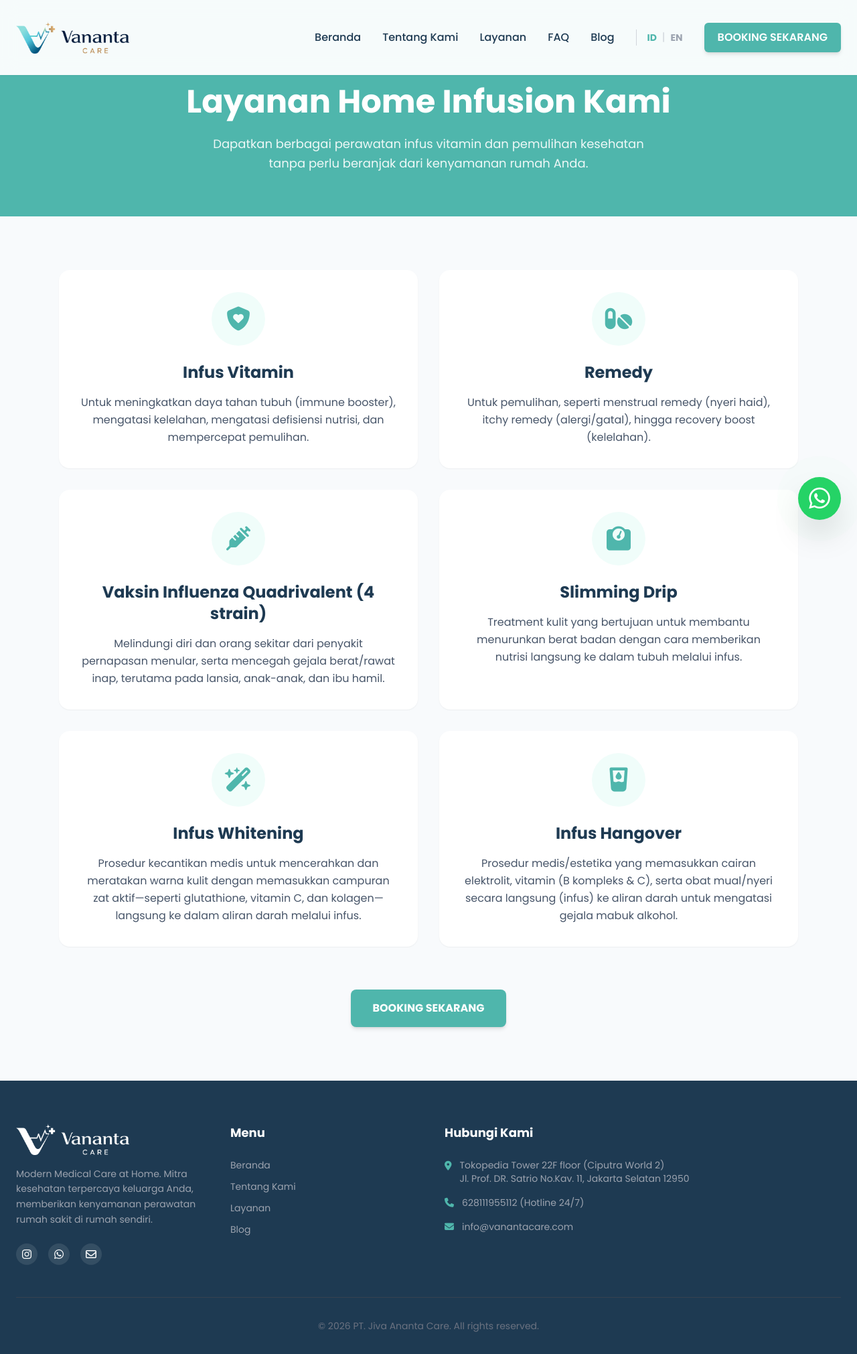
After one commit to ntajv/website, a PHP site: page /service_infusion.php in a window 1280 px wide. The commit adds this page. Shown: the whole page at 67% size. Run offline with PHP 8.4, Linux system fonts and the light colour scheme; a stand-in replaces the project's code that opens the database connection; some libraries are stand-ins or nearby versions.

Commit message:
add infuce, chage footer logo

```diff
--- a/includes/footer.php
+++ b/includes/footer.php
@@ -4,9 +4,8 @@
         <div class="grid grid-cols-1 md:grid-cols-4 gap-12 mb-12">
             <!-- Brand -->
             <div class="md:col-span-1">
-                <div class="flex items-center gap-2 mb-4">
-                    <i class="fa-solid fa-heart-pulse text-brand-teal text-2xl"></i>
-                    <span class="text-xl font-bold">Vananta Care</span>
+                <div class="mb-4">
+                    <img src="assets/img/logo-white.png" alt="Vananta Care Logo" class="h-12 w-auto object-contain">
                 </div>
                 <p class="text-gray-400 text-sm leading-relaxed mb-6">
                     <?php echo $lang['footer_desc']; ?>
--- a/languages/id.php
+++ b/languages/id.php
@@ -88,6 +88,44 @@ $lang = [
     'faq_4_q' => 'Bagaimana cara booking?',
     'faq_4_a' => 'Anda bisa melakukan booking melalui formulir di website ini atau langsung chat melalui WhatsApp kami untuk respon yang lebih cepat.',
 
+    'read_more' => 'Selengkapnya',
+
+    // Home Infusion Details
+    'infusion_title' => 'Layanan Home Infusion Kami',
+    'infusion_subtitle' => 'Dapatkan berbagai perawatan infus vitamin dan pemulihan kesehatan tanpa perlu beranjak dari kenyamanan rumah Anda.',
+    'infusion_list' => [
+        [
+            'name' => 'Infus Vitamin',
+            'desc' => 'Untuk meningkatkan daya tahan tubuh (immune booster), mengatasi kelelahan, mengatasi defisiensi nutrisi, dan mempercepat pemulihan.',
+            'icon' => 'fa-shield-heart'
+        ],
+        [
+            'name' => 'Remedy',
+            'desc' => 'Untuk pemulihan, seperti menstrual remedy (nyeri haid), itchy remedy (alergi/gatal), hingga recovery boost (kelelahan).',
+            'icon' => 'fa-pills'
+        ],
+        [
+            'name' => 'Vaksin Influenza Quadrivalent (4 strain)',
+            'desc' => 'Melindungi diri dan orang sekitar dari penyakit pernapasan menular, serta mencegah gejala berat/rawat inap, terutama pada lansia, anak-anak, dan ibu hamil.',
+            'icon' => 'fa-syringe'
+        ],
+        [
+            'name' => 'Slimming Drip',
+            'desc' => 'Treatment kulit yang bertujuan untuk membantu menurunkan berat badan dengan cara memberikan nutrisi langsung ke dalam tubuh melalui infus.',
+            'icon' => 'fa-weight-scale'
+        ],
+        [
+            'name' => 'Infus Whitening',
+            'desc' => 'Prosedur kecantikan medis untuk mencerahkan dan meratakan warna kulit dengan memasukkan campuran zat aktif—seperti glutathione, vitamin C, dan kolagen—langsung ke dalam aliran darah melalui infus.',
+            'icon' => 'fa-wand-magic-sparkles'
+        ],
+        [
+            'name' => 'Infus Hangover',
+            'desc' => 'Prosedur medis/estetika yang memasukkan cairan elektrolit, vitamin (B kompleks & C), serta obat mual/nyeri secara langsung (infus) ke aliran darah untuk mengatasi gejala mabuk alkohol.',
+            'icon' => 'fa-glass-water-droplet'
+        ]
+    ],
+
     // Blog
     'blog_title' => 'Edukasi Kesehatan',
     'blog_subtitle' => 'Informasi kesehatan terbaru dari tim medis kami.',
--- /dev/null
+++ b/service_infusion.php
@@ -0,0 +1,55 @@
+<?php
+if (session_status() === PHP_SESSION_NONE) {
+    session_start();
+}
+
+require_once 'config/database.php';
+include 'includes/header.php';
+include 'includes/navbar.php';
+
+// Navbar includes the translation file based on session language, so $lang is already available.
+?>
+
+<!-- Page Header -->
+<div class="pt-32 pb-16 bg-brand-teal text-white">
+    <div class="container mx-auto px-6 max-w-5xl text-center">
+        <h1 class="text-4xl md:text-5xl font-bold mb-6">
+            <?php echo $lang['infusion_title']; ?>
+        </h1>
+        <p class="text-lg text-white/90 max-w-2xl mx-auto leading-relaxed">
+            <?php echo $lang['infusion_subtitle']; ?>
+        </p>
+    </div>
+</div>
+
+<!-- Infusion Services List Section -->
+<section class="py-20 bg-slate-50 min-h-screen">
+    <div class="container mx-auto px-6 max-w-6xl">
+        <div class="grid grid-cols-1 md:grid-cols-2 gap-8">
+            <?php foreach ($lang['infusion_list'] as $item): ?>
+                <div
+                    class="bg-white p-8 rounded-2xl shadow-sm hover:shadow-xl transition duration-300 border border-transparent hover:border-brand-teal flex flex-col items-center text-center">
+                    <div
+                        class="w-20 h-20 bg-teal-50 rounded-full flex items-center justify-center mb-6 text-brand-teal group-hover:bg-brand-teal transition">
+                        <i class="fa-solid <?php echo htmlspecialchars($item['icon']); ?> text-4xl"></i>
+                    </div>
+                    <h3 class="text-2xl font-bold text-brand-dark mb-4">
+                        <?php echo htmlspecialchars($item['name']); ?>
+                    </h3>
+                    <p class="text-slate-600 leading-relaxed">
+                        <?php echo htmlspecialchars($item['desc']); ?>
+                    </p>
+                </div>
+            <?php endforeach; ?>
+        </div>
+
+        <div class="mt-16 text-center">
+            <a href="index.php<?php echo $qs; ?>#contact"
+                class="inline-block px-8 py-4 bg-brand-teal text-white font-bold rounded-lg shadow-md hover:bg-teal-700 transition transform hover:-translate-y-1">
+                <?php echo $lang['book_appointment']; ?>
+            </a>
+        </div>
+    </div>
+</section>
+
+<?php include 'includes/footer.php'; ?>
```
Also changed, not shown: index.php (+26 -3 lines), languages/en.php (+38 -0 lines), assets/img/logo-white.png (added), 1 other file.
